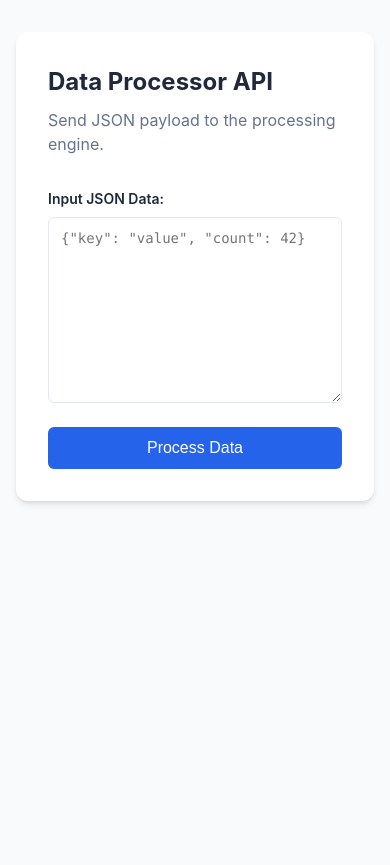
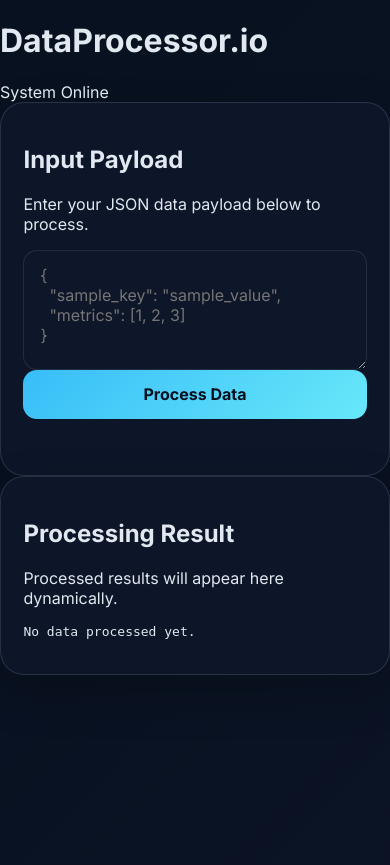
Before and after one commit to karthikm7621-cpu/Karthik-Badri, a Flask app: template data-processor/templates/index.html in a window 390 px wide. Before the commit the page ends 504 px from the top, so only its background shows below. Run offline with Flask 3, Linux system fonts and the light colour scheme; the template is opened without the code that fills it, so the values that code supplies are empty; data comes from the database, SQL or seed files in the repository; some libraries are stand-ins or nearby versions.

Commit message:
Add responsive HTML layout for data processor

```diff
--- a/data-processor/templates/index.html
+++ b/data-processor/templates/index.html
@@ -3,32 +3,54 @@
 <head>
     <meta charset="UTF-8">
     <meta name="viewport" content="width=device-width, initial-scale=1.0">
-    <title>Data Processing Application</title>
-    <link rel="stylesheet" href="/static/style.css">
+    <title>Data Processor - Production Web Application</title>
+    <!-- Use Google Fonts -->
+    <link href="https://fonts.googleapis.com/css2?family=Inter:wght@400;500;600;700&display=swap" rel="stylesheet">
+    <link rel="stylesheet" href="/static/styles.css">
 </head>
 <body>
-    <main class="container">
-        <header>
-            <h1>Data Processor API</h1>
-            <p>Send JSON payload to the processing engine.</p>
+    <div class="app-container">
+        <!-- Header -->
+        <header class="app-header">
+            <div class="logo">
+                <div class="logo-icon"></div>
+                <h1>DataProcessor<span>.io</span></h1>
+            </div>
+            <div class="status-badge online">System Online</div>
         </header>
 
-        <form id="data-form">
-            <div class="form-group">
-                <label for="json-input">Input JSON Data:</label>
-                <textarea id="json-input" rows="10" placeholder='{"key": "value", "count": 42}' required></textarea>
+        <!-- Main Content -->
+        <main class="main-content">
+            <div class="card input-card">
+                <div class="card-header">
+                    <h2>Input Payload</h2>
+                    <p>Enter your JSON data payload below to process.</p>
+                </div>
+                <form id="data-form">
+                    <div class="field">
+                        <textarea id="json-input" placeholder='{&#10;  "sample_key": "sample_value",&#10;  "metrics": [1, 2, 3]&#10;}' spellcheck="false"></textarea>
+                    </div>
+                    <button type="submit" id="submit-btn">
+                        <span class="btn-text">Process Data</span>
+                        <div class="spinner hidden"></div>
+                    </button>
+                    <div id="feedback-message" class="feedback"></div>
+                </form>
             </div>
-            <button type="submit" id="submit-btn">Process Data</button>
-        </form>
 
-        <section id="response-container" class="hidden">
-            <h2>Processing Result</h2>
-            <div class="response-wrapper">
-                <pre id="response-output"></pre>
+            <div class="card output-card">
+                <div class="card-header">
+                    <h2>Processing Result</h2>
+                    <p>Processed results will appear here dynamically.</p>
+                </div>
+                <div class="result-container">
+                    <pre id="result-output" class="empty-state">No data processed yet.</pre>
+                </div>
             </div>
-        </section>
-    </main>
+        </main>
+    </div>
 
+    <!-- Scripts -->
     <script src="/static/app.js"></script>
 </body>
 </html>
```
